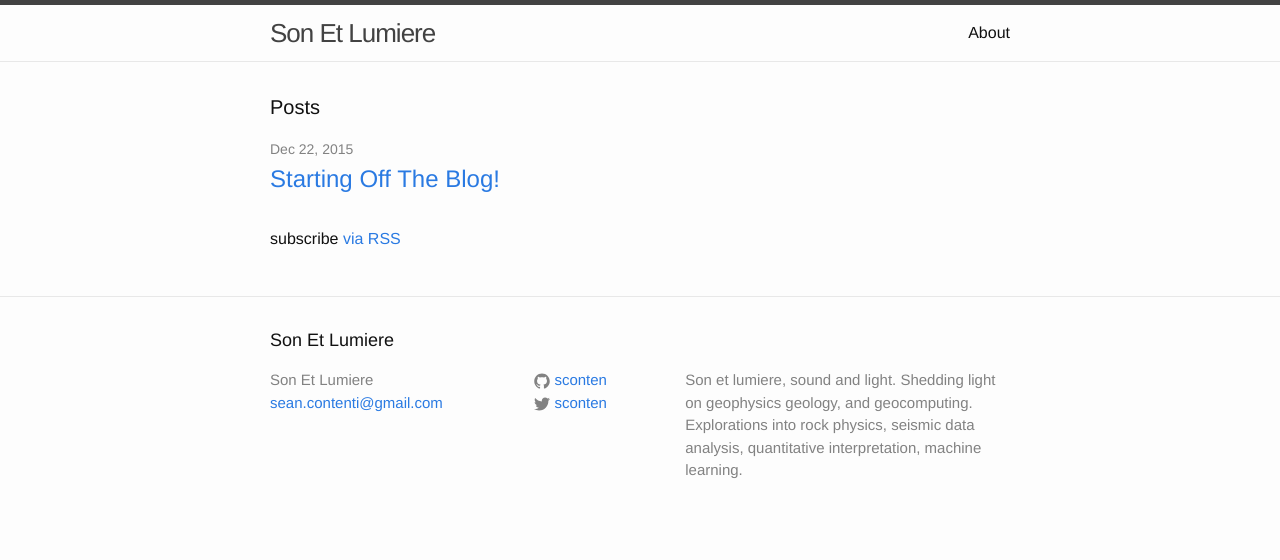
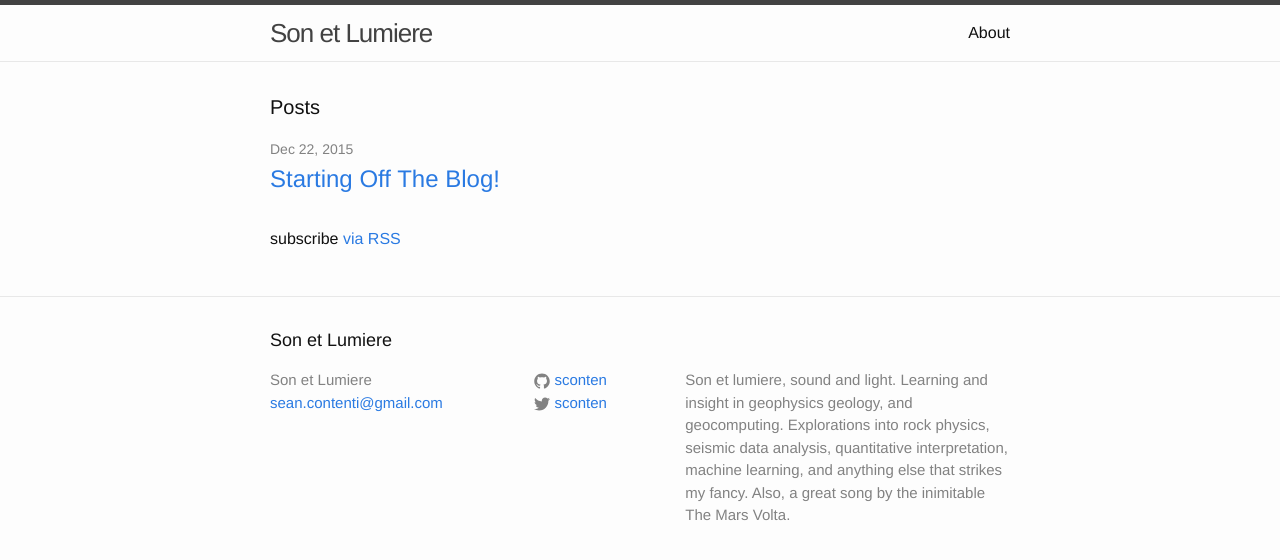
Before and after one commit to sconten/sconten.github.io, a Jekyll site: the page built from index.html, in a window 1280 px wide. Shown: the top 560 px of the page. Built offline with Jekyll 4.4.1, drawn with Linux system fonts in a browser that asks for light colours.

Commit message:
Another description update

```diff
--- a/_config.yml
+++ b/_config.yml
@@ -6,10 +6,10 @@
 # 'jekyll serve'. If you change this file, please restart the server process.
 
 # Site settings
-title: Son Et Lumiere
+title: Son et Lumiere
 email: sean.contenti@gmail.com
 description: > # this means to ignore newlines until "baseurl:"
-  Son et lumiere, sound and light. Shedding light on geophysics geology, and geocomputing. Explorations into rock physics, seismic data analysis, quantitative interpretation, machine learning.
+  Son et lumiere, sound and light. Learning and insight in geophysics geology, and geocomputing. Explorations into rock physics, seismic data analysis, quantitative interpretation, machine learning, and anything else that strikes my fancy. Also, a great song by the inimitable The Mars Volta.
 baseurl: "" # the subpath of your site, e.g. /blog
 url: "http://sconten.github.io" # the base hostname & protocol for your site
 twitter_username: sconten
```
